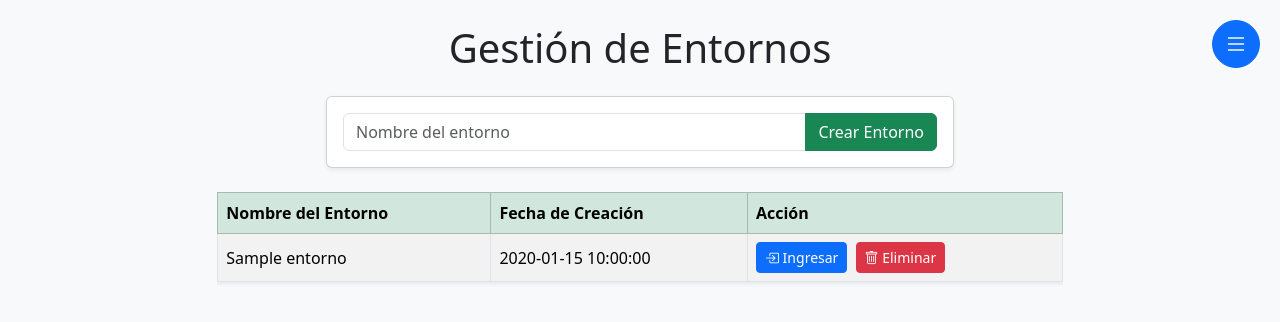
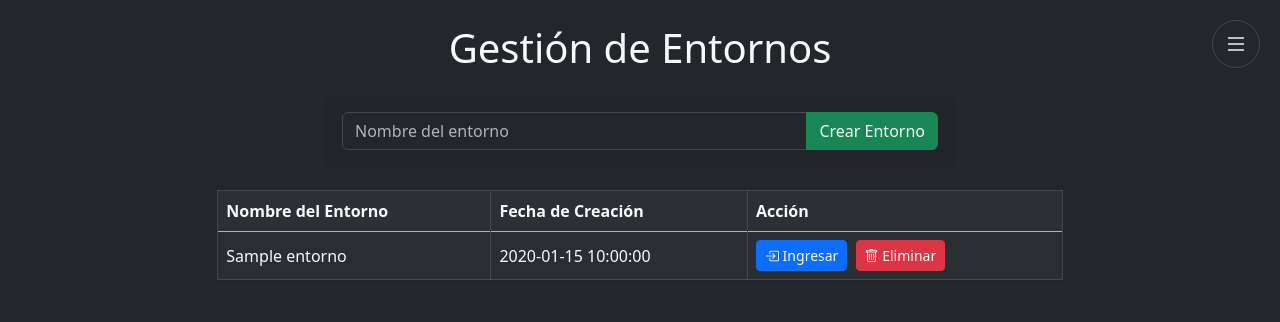
Before and after one commit to LeonelDiaz225/crud-usuarios, a PHP site: page / in a window 1280 px wide. Shown: the top 322 px of the page. Run offline with PHP 8.4, Linux system fonts and the light colour scheme; the visitor is signed in with stand-in values (Sample User, id 1); tables that the repository leaves empty or names only in its code hold one stand-in row (values such as "Sample post").

Commit message:
Style2.0

```diff
--- a/css/style.css
+++ b/css/style.css
@@ -3,6 +3,182 @@
   box-sizing: border-box;
   margin: 0;
   padding: 0;
+}
+
+/* Paleta oscura minimalista para login */
+body.bg-dark {
+  background-color: #23272b !important;
+}
+
+.card {
+  background-color: #2c3035 !important;
+  border: none !important;
+}
+
+.card-title,
+.card-body,
+.form-control,
+label,
+input,
+.btn {
+  color: #f8f9fa !important;
+}
+
+.form-control {
+  background-color: #23272b !important;
+  border: 1px solid #444950 !important;
+  color: #f8f9fa !important;
+}
+
+.form-control:focus {
+  background-color: #23272b !important;
+  color: #fff !important;
+  border-color: #495057 !important;
+  box-shadow: none !important;
+}
+
+.btn-success {
+  background-color: #198754 !important;
+  border-color: #198754 !important;
+}
+
+.btn-success:hover {
+  background-color: #157347 !important;
+  border-color: #146c43 !important;
+}
+
+.alert-danger {
+  background-color: #842029 !important;
+  color: #fff !important;
+  border: none !important;
+}
+
+/* Mejorar visibilidad del placeholder en inputs oscuros */
+.form-control::placeholder {
+  color: #b0b3b8 !important; /* gris claro */
+  opacity: 1 !important;
+}
+
+/* Mantener fondo oscuro en autocompletado */
+input.form-control:-webkit-autofill,
+input.form-control:-webkit-autofill:focus,
+input.form-control:-webkit-autofill:hover,
+input.form-control:-webkit-autofill:active {
+  -webkit-box-shadow: 0 0 0 1000px #23272b inset !important;
+  box-shadow: 0 0 0 1000px #23272b inset !important;
+  -webkit-text-fill-color: #f8f9fa !important;
+  color: #f8f9fa !important;
+  transition: background-color 5000s ease-in-out 0s;
+}
+
+/* Fondo oscuro para sidebar y modal */
+.sidebar.bg-dark,
+.modal-content.bg-dark {
+  background-color: #23272b !important;
+  color: #f8f9fa !important;
+}
+
+/* Tablas oscuras */
+.table.bg-dark {
+  background-color: #2c3035 !important;
+  color: #f8f9fa !important;
+}
+
+.table.bg-dark th,
+.table.bg-dark td {
+  background-color: #2c3035 !important;
+  color: #f8f9fa !important;
+  border-color: #444950 !important;
+}
+
+/* Encabezado de tabla */
+.table-success {
+  background-color: #198754 !important;
+  color: #fff !important;
+}
+
+/* Bordes oscuros y sutiles para tablas en modo oscuro */
+.table,
+.table-bordered,
+.table th,
+.table td {
+  border-color: #444950 !important;
+}
+
+.table,
+.table-bordered {
+  border-top: 1px solid #444950 !important;
+}
+
+.table thead th {
+  border-top: 1px solid #444950 !important;
+}
+
+.table-striped > tbody > tr:nth-of-type(odd) {
+  background-color: #23272b !important;
+}
+
+.table-striped > tbody > tr:nth-of-type(even) {
+  background-color: #2c3035 !important;
+}
+
+/* Botón hamburguesa minimalista */
+#sidebarToggle {
+  background: transparent !important;
+  border: 1.5px solid #444950 !important;
+  color: #f8f9fa !important;
+  box-shadow: none !important;
+  transition: border-color 0.2s, background 0.2s;
+}
+
+#sidebarToggle:hover, #sidebarToggle:focus {
+  background: #23272b !important;
+  border-color: #198754 !important;
+  color: #fff !important;
+}
+
+/* Fondo oscuro para items seleccionados en la lista */
+#entornosSeleccionados .list-group-item {
+  background-color: #2c3035 !important;
+  color: #f8f9fa !important;
+  border: 1px solid #444950 !important;
+}
+
+/* Botón Quitar más integrado */
+#entornosSeleccionados .btn-danger {
+  background-color: #842029 !important;
+  border: none !important;
+  color: #fff !important;
+  transition: background 0.2s;
+}
+#entornosSeleccionados .btn-danger:hover {
+  background-color: #a9323a !important;
+}
+
+/* Dropdown de entornos acorde a la paleta oscura */
+.dropdown-menu {
+  background-color: #2c3035 !important;
+  color: #f8f9fa !important;
+  border: 1px solid #444950 !important;
+}
+
+.dropdown-menu .dropdown-item {
+  color: #f8f9fa !important;
+  background-color: transparent !important;
+  transition: background 0.2s, color 0.2s;
+}
+
+/* Botón Editar más tenue y acorde a la paleta */
+.btn-warning, .btn-warning:focus, .btn-warning:active {
+  background-color: #495057 !important;   /* gris oscuro */
+  border-color: #495057 !important;
+  color: #f8f9fa !important;
+}
+
+.btn-warning:hover {
+  background-color: #198754 !important;   /* verde Bootstrap */
+  border-color: #198754 !important;
+  color: #fff !important;
 }
 
 .back-index {
--- a/index.php
+++ b/index.php
@@ -49,10 +49,10 @@ $result = $conn->query("SELECT * FROM entornos ORDER BY fecha_creacion DESC");
   <link href="https://cdn.jsdelivr.net/npm/bootstrap@5.3.3/dist/css/bootstrap.min.css" rel="stylesheet">
   <link rel="stylesheet" href="https://cdn.jsdelivr.net/npm/bootstrap-icons@1.11.3/font/bootstrap-icons.min.css">
 </head>
-<body class="bg-light">
+<body class="bg-dark text-light">
 
 <!-- Sidebar derecha -->
-<div id="sidebar" class="sidebar bg-white shadow position-fixed end-0 top-0 vh-100 p-4">
+<div id="sidebar" class="sidebar bg-dark text-light shadow position-fixed end-0 top-0 vh-100 p-4">
   <div class="d-flex flex-column h-100">
     <div class="mb-4">
       <div class="fw-bold mb-2">👤 <?= htmlspecialchars($_SESSION['username'] ?? 'Usuario', ENT_QUOTES, 'UTF-8') ?></div>
@@ -75,18 +75,18 @@ $result = $conn->query("SELECT * FROM entornos ORDER BY fecha_creacion DESC");
 </div>
 <div id="sidebarOverlay"></div>
 
-<button id="sidebarToggle" class="btn btn-primary position-fixed" style="top:20px; right:20px; z-index:1100;">
+<button id="sidebarToggle" class="btn position-fixed" style="top:20px; right:20px; z-index:1100;">
   <i class="bi bi-list" style="font-size:1.5rem;"></i>
 </button>
 
 <!-- Modal de creación de usuario -->
 <div class="modal fade" id="crearUsuarioModal" tabindex="-1" aria-labelledby="crearUsuarioModalLabel" aria-hidden="true">
   <div class="modal-dialog modal-lg modal-dialog-centered">
-    <div class="modal-content">
+    <div class="modal-content bg-dark text-light">
       <form method="post">
-        <div class="modal-header">
+        <div class="modal-header border-0">
           <h5 class="modal-title" id="crearUsuarioModalLabel">Crear usuario</h5>
-          <button type="button" class="btn-close" data-bs-dismiss="modal" aria-label="Cerrar"></button>
+          <button type="button" class="btn-close btn-close-white" data-bs-dismiss="modal" aria-label="Cerrar"></button>
         </div>
         <div class="modal-body">
           <div class="row">
@@ -97,7 +97,7 @@ $result = $conn->query("SELECT * FROM entornos ORDER BY fecha_creacion DESC");
               <input type="password" name="password" class="form-control" placeholder="Contraseña" required>
             </div>
             <div class="col-12 mb-3">
-              <select name="rol" class="form-select">
+              <select name="rol" class="form-select bg-dark text-light border-secondary">
                 <option value="user">Usuario</option>
                 <option value="admin">Admin</option>
               </select>
@@ -155,7 +155,7 @@ $result = $conn->query("SELECT * FROM entornos ORDER BY fecha_creacion DESC");
           </div>
           <div id="entornosHiddenInputs"></div>
         </div>
-        <div class="modal-footer">
+        <div class="modal-footer border-0">
           <button type="submit" name="crear_usuario" class="btn btn-success w-100">
             <i class="bi bi-person-plus"></i> Crear usuario
           </button>
@@ -170,7 +170,7 @@ $result = $conn->query("SELECT * FROM entornos ORDER BY fecha_creacion DESC");
 <?php if ($_SESSION['puede_crear_entorno']) { ?>
   <div class="row justify-content-center mb-4">
     <div class="col-12 col-md-8 col-lg-6">
-      <form action="environments/create_environment.php" method="POST" class="card card-body shadow-sm">
+      <form action="environments/create_environment.php" method="POST" class="card card-body shadow-sm bg-dark text-light border-0">
         <div class="input-group">
           <input type="text" name="nombre" class="form-control" placeholder="Nombre del entorno" required>
           <button type="submit" class="btn btn-success">Crear Entorno</button>
@@ -183,7 +183,7 @@ $result = $conn->query("SELECT * FROM entornos ORDER BY fecha_creacion DESC");
 <div class="row justify-content-center">
   <div class="col-12 col-md-10 col-lg-8">
     <div class="table-responsive">
-      <table class="table table-striped table-bordered align-middle shadow-sm">
+      <table class="table table-striped table-bordered align-middle shadow-sm bg-dark text-light">
         <thead class="table-success">
           <tr>
             <th>Nombre del Entorno</th>
--- a/login.php
+++ b/login.php
@@ -46,13 +46,13 @@ if ($_SERVER["REQUEST_METHOD"] === "POST") {
     <link rel="stylesheet" href="css/style.css">
     <link href="https://cdn.jsdelivr.net/npm/bootstrap@5.3.3/dist/css/bootstrap.min.css" rel="stylesheet">
 </head>
-<body class="bg-light d-flex align-items-center justify-content-center" style="min-height:100vh;">
+<body class="bg-dark d-flex align-items-center justify-content-center" style="min-height:100vh;">
     <div class="container">
         <div class="row justify-content-center">
             <div class="col-12 col-sm-8 col-md-6 col-lg-4">
-                <div class="card shadow-sm">
+                <div class="card shadow-sm" style="background:#2c3035; border:none;">
                     <div class="card-body">
-                        <h2 class="card-title text-center mb-4">Iniciar Sesión</h2>
+                        <h2 class="card-title text-center mb-4 text-light">Iniciar Sesión</h2>
                         <?php if (!empty($error)) : ?>
                             <div class="alert alert-danger py-2" role="alert">
                                 <?= htmlspecialchars($error) ?>
```
Also changed, not shown: entorno.php (+9 -9 lines).
